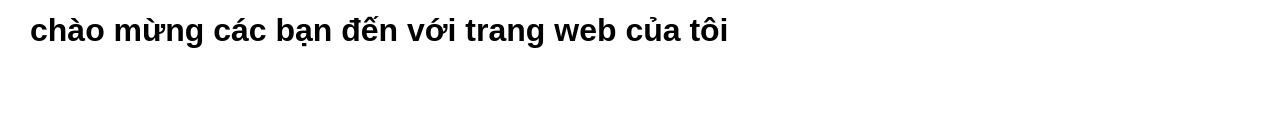
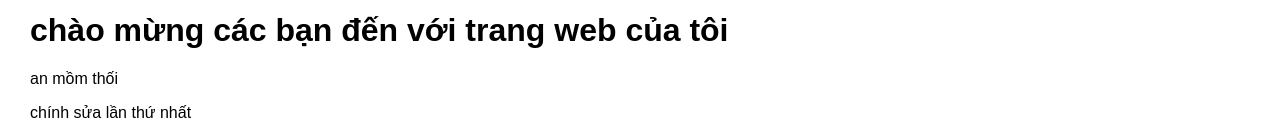
Before and after one commit to tuhoc123-cc/duan1, a plain HTML site: page index.html in a window 1280 px wide. Shown: the part 3870-4005 px from the top of the page. Before the commit the page ends 3940 px from the top, so only its background shows below. Drawn offline with Linux system fonts and the light colour scheme.

Commit message:
sửa đổi lần 1

```diff
--- a/index.html
+++ b/index.html
@@ -253,5 +253,7 @@
     <hr />
     <br />
     <h1>chào mừng các bạn đến với trang web của tôi</h1>
+    <p>an mồm thối</p>
+    <p>chính sửa lần thứ nhất</p>
   </body>
 </html>
```
